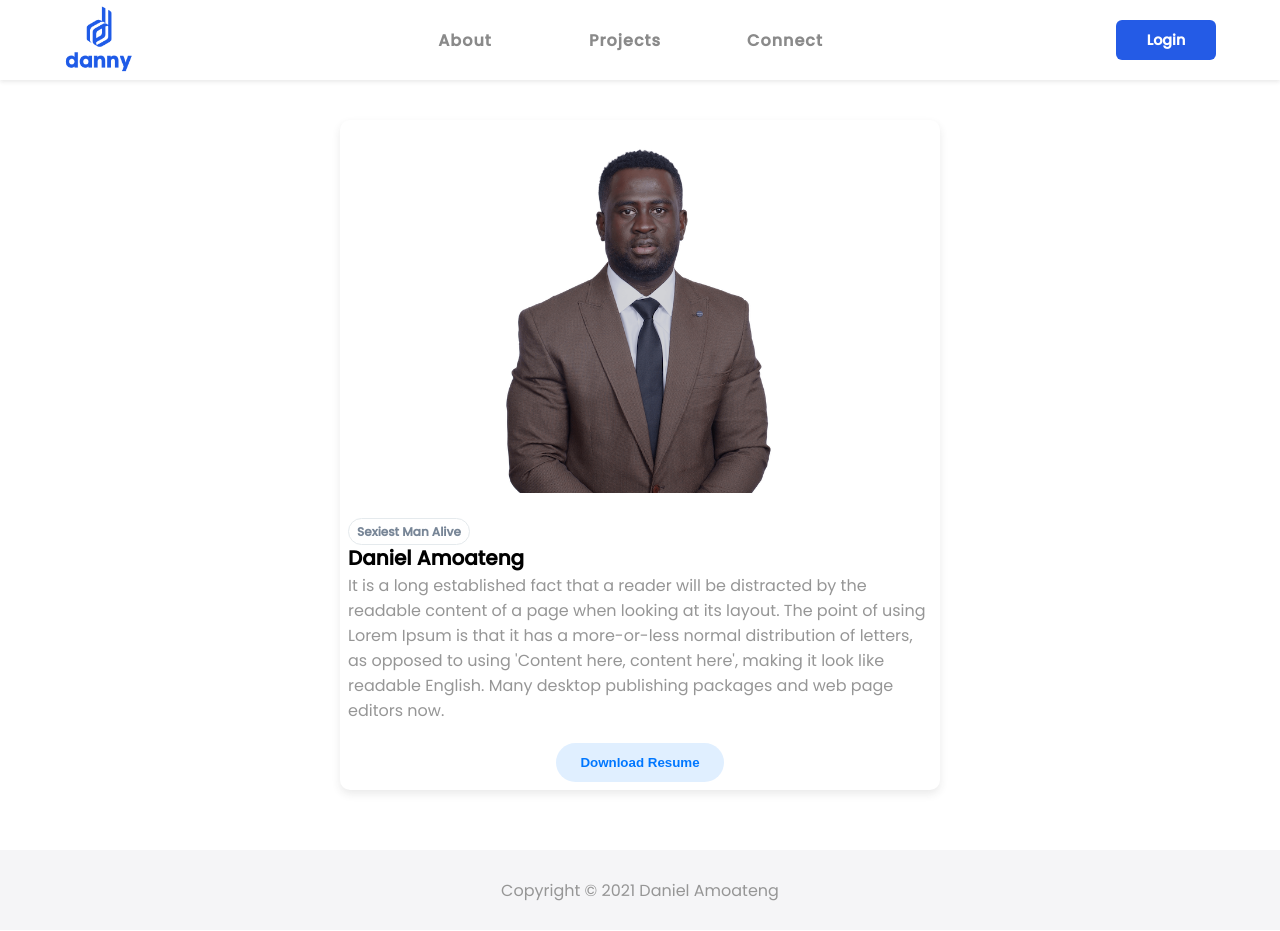
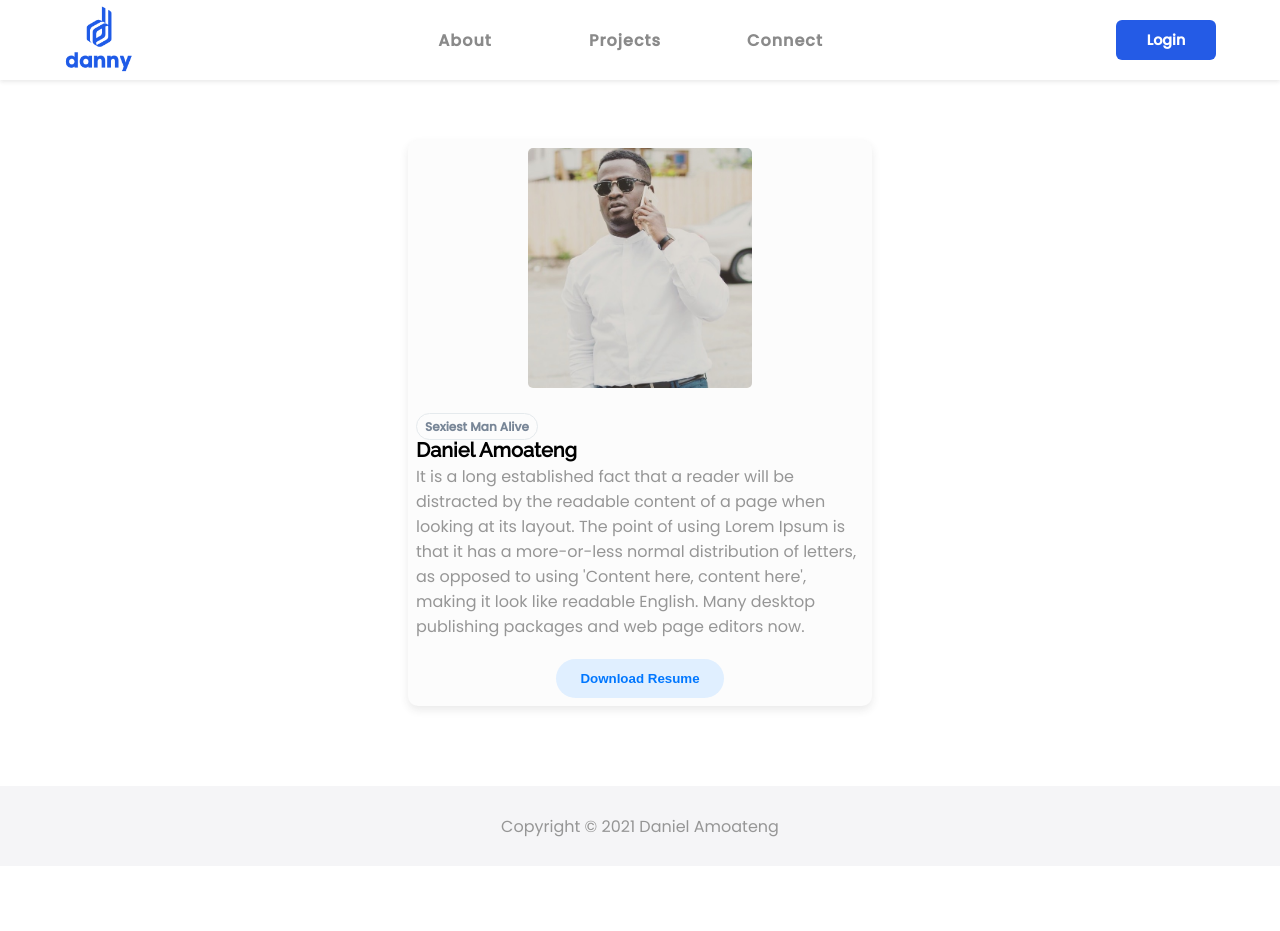
Before and after one commit to Danielamoateng1989/personalwebsite, a React (Create React App) app: page /aboutme in a window 1280 px wide. After the commit the page ends 867 px from the top, so only its background shows below. Built offline with nearby package versions, Linux system fonts and the light colour scheme.

Commit message:
finish styling card

```diff
--- a/src/components/Aboutme.js
+++ b/src/components/Aboutme.js
@@ -1,12 +1,12 @@
 import React from 'react'
-import CardImage from '../images/backgroundImage_ccexpress.png'
+import CardImage from '../images/Danielimg.JPG'
 
 
 const Aboutme = () => {
     return (
         <div className="container">
           <div className="my_card">
-            <img src={CardImage} alt="Logo" />
+            <img className="myimg" src={CardImage} alt="Logo" />
             <div className="my_cardInfo">
                 <br />
                 <span className="tag">Sexiest Man Alive</span>
--- a/src/components/Homepage.js
+++ b/src/components/Homepage.js
@@ -10,14 +10,14 @@ const Homepage = () => {
         <article className='hero-info'>
           <h1>
             Hi! I'm Danny.<br />
-             I am a Software Engineer. Welcome to my world!
+             I'm a Software Engineer. Welcome to my world!
             </h1>
 
 
 
           <p>
           Organized, dedicated and ambitious professional with excellent attention to detail, and a love for learning new technologies.           </p>
-          <button className='leardMore-button'>Learn more</button>
+
         </article>
         <article className='hero-DanielImage'>
           <img src={ProfileImage} className='Daniel-img' alt='portrait'/>
--- a/src/index.css
+++ b/src/index.css
@@ -1,6 +1,5 @@
 
-@import url('https://fonts.googleapis.com/css2?family=Lato:wght@300;400;700&family=Merriweather:wght@400;700&family=Montserrat:wght@400;500&family=Poppins:wght@400;500&display=swap');
-:root {
+@import url('https://fonts.googleapis.com/css2?family=Lato:wght@300;400;700&family=Merriweather:wght@400;700&family=Montserrat:wght@400;500&family=Poppins:wght@400;500&family=Raleway:wght@400;500&display=swap');:root {
   --color-primary: #245BE6;
   --color-secondary: #ff3400;
   --color-accent: #00d9ff;
@@ -512,6 +511,11 @@ Styles
   margin-left: 10px;
 }
 
+
+
+.my_cardInfo p {
+ font-size: 0.9rem;
+}
   .hero-info h1 {
     font-size: 2rem;
     margin-top: 20px;
@@ -673,8 +677,10 @@ Styles
 .container {
   margin: 0 auto;
   width: 100%;
-  padding: 40px;
+  padding: 60px;
   height: 100%;
+
+
 
 }
 
@@ -682,15 +688,16 @@ Styles
   display: block;
   margin-left: auto;
   margin-right: auto;
-  width: 50%;
+  width: 40%;
   background-color: white;
   padding: 8px;
   border-radius: 10px;
   box-shadow: 0 4px 8px 0 rgba(48, 48, 48, 0.1);
+  background-color: #fcfcfc;
+  height: 100%;
 }
 
 .tag {
-
   text-align: center;
   padding: 4px 8px;
   border: 1px solid #e5eaed;
@@ -716,17 +723,20 @@ button {
   font-size: 20px;
   font-weight: 600;
   text-align: center;
+  font-family: 'Raleway', sans-serif;
 
 }
-img {
-
-    border-radius: 10px ;
+.myimg {
+    border-radius: 5px ;
     height: auto;
     margin: 0 auto;
       display: block;
   margin-left: auto;
   margin-right: auto;
   width: 50%;
+
+  border-color:rgba(255, 251, 251, 0.1)
+
 
 
   }
@@ -736,6 +746,8 @@ img {
     text-align: center;
     margin: 0 auto;
   }
+
+
 
  /* .about_container {
   margin: auto;
```
Also changed, not shown: src/images/Danielimg.JPG (added).
